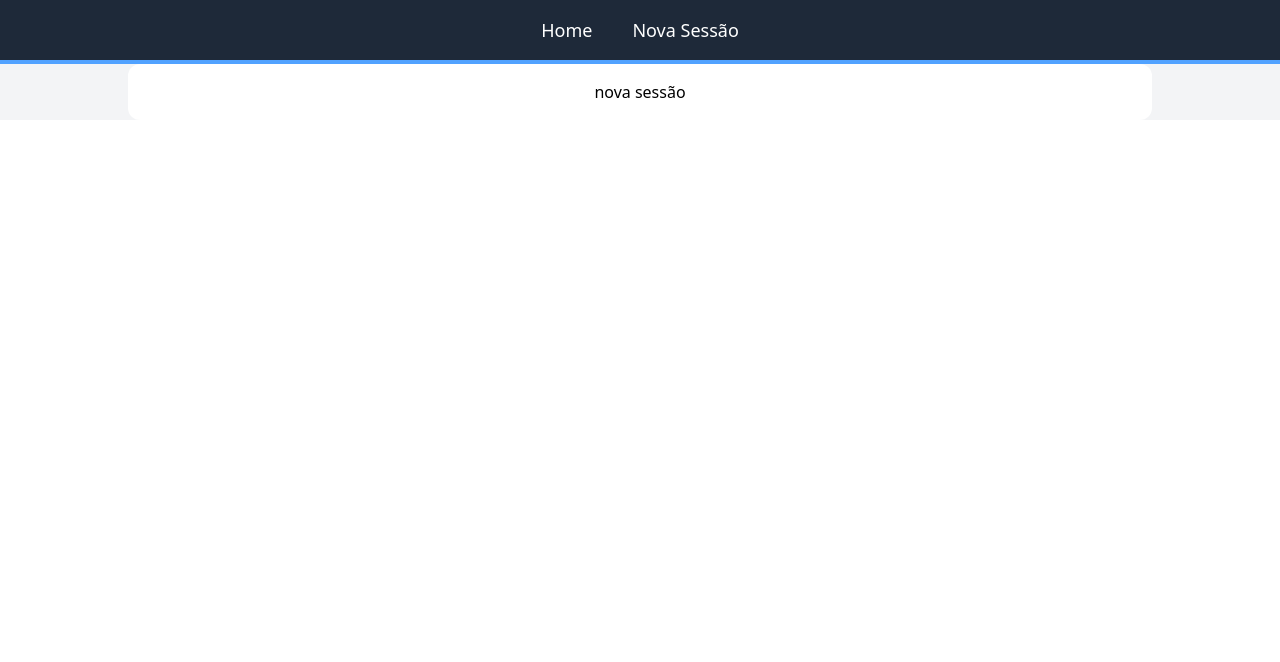
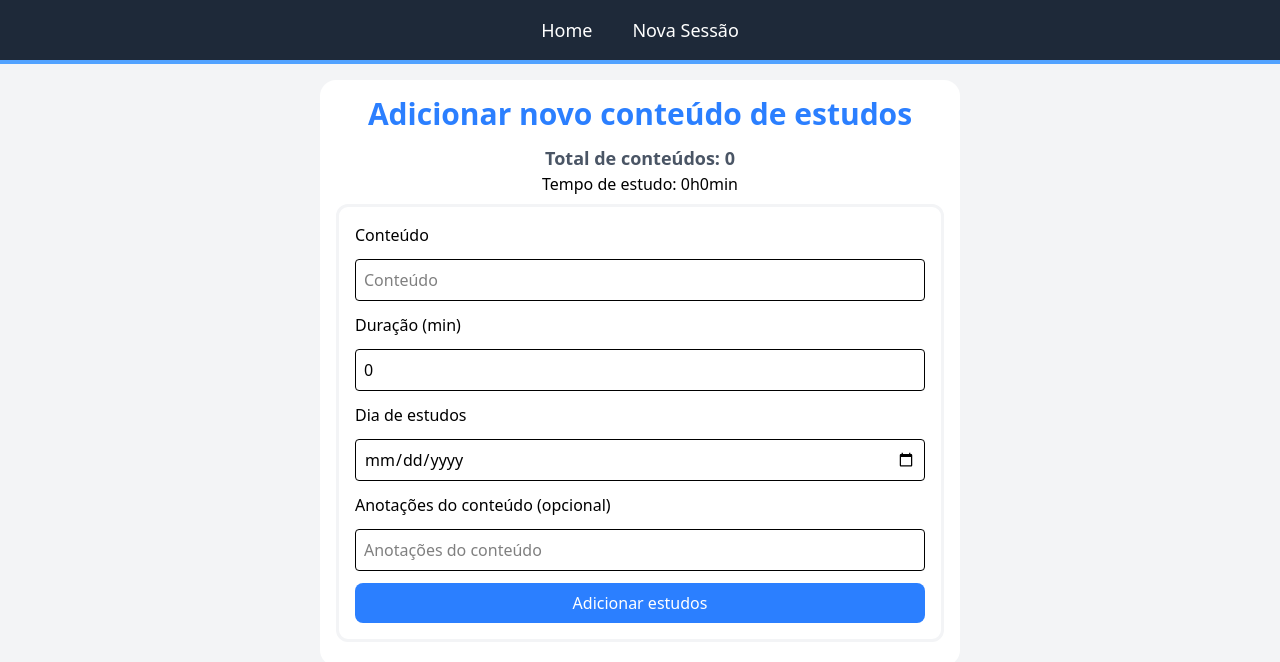
Before and after one commit to luisa-ganasevici/Cp-05_Front-end, a React (Vite) app: page /add in a window 1280 px wide. Shown: the top 662 px of the page. Built offline with nearby package versions, Linux system fonts and the light colour scheme.

Commit message:
feat: study session page and forms added

```diff
--- a/src/App.tsx
+++ b/src/App.tsx
@@ -1,24 +1,44 @@
 import { BrowserRouter, Route, Routes } from "react-router-dom"
 import { Layout } from "./components/layout"
 import { Home } from "./pages/home"
-import { NovaSessao } from "./pages/nova-sessao"
+import { NovaSessao } from "./pages/add-nova-sessao"
 import { NotFound } from "./pages/not-found"
+import { useCallback, useState } from "react"
+import type { StudySession } from "./types/study-session"
 
 function App() {
+  const [studies, setStudies] = useState<StudySession[]>([]);
+
+  const removeStudySession = useCallback((id: string) => {
+    const studyToDelete = studies.findIndex((value) => {
+      return value.id === id;
+    });
+
+    const updatedStudies = [...studies];
+
+    updatedStudies.splice(studyToDelete, 1);
+
+    setStudies(updatedStudies);
+  }, []);
+
+   // Renderiza somente uma vez
+  const addStudySession = useCallback((studySession: StudySession) => {
+    setStudies((prev) => [...prev, studySession]);
+  }, []);
+
   return (
     <>
       <BrowserRouter>
-
         <Routes>
-
           <Route path="/" element={<Layout/>}>
             <Route index element={<Home/>}/>
-            <Route path="/add" element={<NovaSessao/>}/>
+            <Route
+              path="/add"
+              element={<NovaSessao onAdd={addStudySession}
+              studies={studies}/>}/>
             <Route path="*" element={<NotFound />} />
           </Route>
-
         </Routes>
-
       </BrowserRouter>
     </>
   )
--- a/src/components/layout.tsx
+++ b/src/components/layout.tsx
@@ -9,9 +9,8 @@ export function Layout(){
                     <Link to="/add" className="hover:text-yellow-600">Nova Sessão</Link>
                 </nav>
             </div>
-
-            <main className="flex items-center justify-center bg-gray-100">
-                <section className="flex items-center justify-center bg-white p-4 w-4/5 rounded-xl">
+            <main className="flex items-center justify-center bg-gray-100 mt-4 mb-4">
+                <section className="flex flex-col items-center justify-center bg-white p-4 w-1/2 rounded-2xl">
                     <Outlet />
                 </section>
             </main>
--- /dev/null
+++ b/src/components/study-session-form.tsx
@@ -0,0 +1,89 @@
+import { use, useState } from "react";
+import type { StudySession } from "../types/study-session";
+
+interface StudySessionFormProps {
+  onAdd: (studySession: StudySession) => void;
+}
+
+export function StudySessionForm({ onAdd }: StudySessionFormProps   ) {
+
+  const [subject, setSubject] = useState("");
+  const [minutes, setMinutes] = useState(0);
+  const [date, setDate] = useState("");
+  const [notes, setNotes] = useState("");
+
+
+  function handleSubmit(event: React.FormEvent): void {
+    event.preventDefault();
+
+    const studySession: StudySession = {
+      id: crypto.randomUUID(),
+      subject,
+      minutes,
+      date,
+      notes
+    };
+
+    onAdd(studySession);
+
+    setSubject("");
+    setMinutes(0);
+    setDate("");
+    setNotes("");
+  }
+
+  return (
+    <form
+      onSubmit={handleSubmit}
+      className="border-gray-100 border-solid border-3 rounded-xl p-4 flex flex-col gap-3 mt-2 mb-2 w-full"
+    >
+
+      <label htmlFor="studySession-subject">Conteúdo</label>
+      <input
+        type="text"
+        id="studySession-subject"
+        value={subject}
+        onChange={(e) => setSubject(e.target.value)}
+        placeholder="Conteúdo"
+        className="border rounded p-2"
+      />
+
+      <label htmlFor="studySession-minutes">Duração (min)</label>
+      <input
+        type="number"
+        id="studySession-minutes"
+        value={minutes}
+        onChange={(e) => setMinutes(Number(e.target.value))}
+        placeholder="Duração (min)"
+        className="border rounded p-2"
+      />
+
+      <label htmlFor="studySession-date">Dia de estudos</label>
+      <input
+        type="date"
+        id="studySession-date"
+        value={date}
+        onChange={(e) => setDate(e.target.value)}
+        placeholder="Dia de estudos"
+        className="border rounded p-2"
+      />
+
+    <label htmlFor="studySession-notes">Anotações do conteúdo (opcional)</label>
+      <input
+        type="text"
+        id="studySession-notes"
+        value={notes}
+        onChange={(e) => setNotes(e.target.value)}
+        placeholder="Anotações do conteúdo"
+        className="border rounded p-2"
+      />
+
+      <button
+        type="submit"
+        className="bg-blue-500 text-white px-4 py-2 rounded-lg hover:bg-blue-600 hover:text-yellow-400"
+      >
+        Adicionar estudos
+      </button>
+    </form>
+  );
+}
--- a/src/index.css
+++ b/src/index.css
@@ -1 +1,5 @@
 @import "tailwindcss";
+
+html, body, #root {
+  @apply h-full bg-gray-100;
+}
--- /dev/null
+++ b/src/pages/add-nova-sessao.tsx
@@ -0,0 +1,44 @@
+import { useMemo } from "react";
+import type { StudySession } from "../types/study-session";
+import { StudySessionForm } from "../components/study-session-form";
+
+
+interface AddNovaSessao {
+  studies: StudySession[];
+  onAdd: (studySession: StudySession) => void;
+}
+
+export function NovaSessao({ onAdd, studies}: AddNovaSessao){
+  const studySessionTotal = useMemo(() => {
+    return studies.length;
+  }, [studies]);
+
+  const studyMinutes = useMemo(() => {
+    let studyMinutes: number = 0;
+
+    studies.forEach((studySession) => {
+      studyMinutes += studySession.minutes;
+    });
+
+    const hours = Math.floor(studyMinutes / 60);
+    const minutes = studyMinutes % 60;
+
+    return `${hours}h${minutes}min`;
+  }, [studies]);
+
+  return (
+    <>
+      <h2 className="font-bold text-blue-500 text-3xl mb-3">
+        Adicionar novo conteúdo de estudos
+      </h2>
+
+      <p className="text-lg font-bold text-gray-600">
+        Total de conteúdos: {studySessionTotal}
+      </p>
+
+      <p>Tempo de estudo: {studyMinutes}</p>
+
+      <StudySessionForm onAdd={onAdd} />
+    </>
+  );
+}
--- a/src/pages/nova-sessao.tsx
+++ /dev/null
@@ -1,7 +0,0 @@
-export function NovaSessao(){
-    return(
-        <>
-            <h1>nova sessão</h1>
-        </>
-    )
-}
--- /dev/null
+++ b/src/types/study-session.ts
@@ -0,0 +1,7 @@
+export interface StudySession {
+ id: string;
+ subject: string; // ex: "React", "Estruturas de Dados"
+ minutes: number; // duração em minutos
+ date: string; // ISO dd-mm-yyyy
+ notes?: string; // opcional
+}
```
